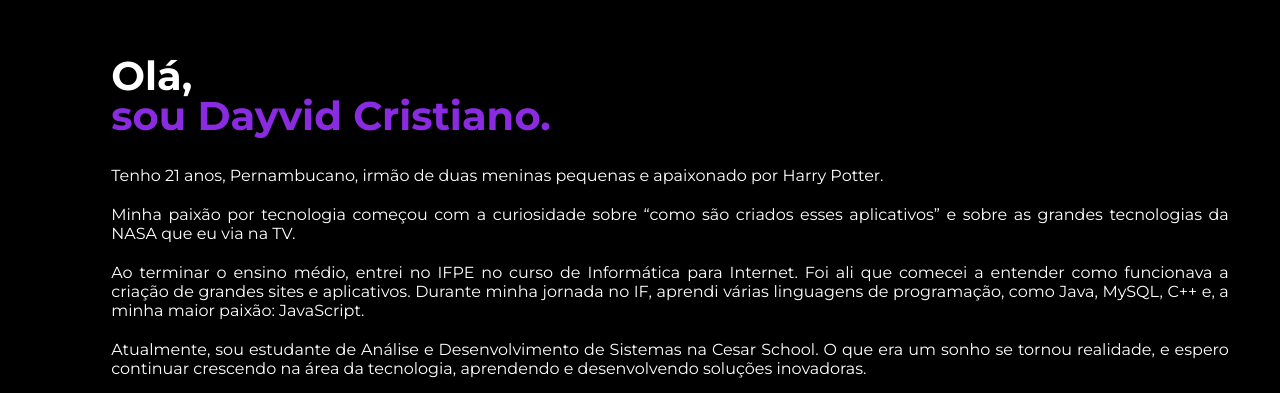
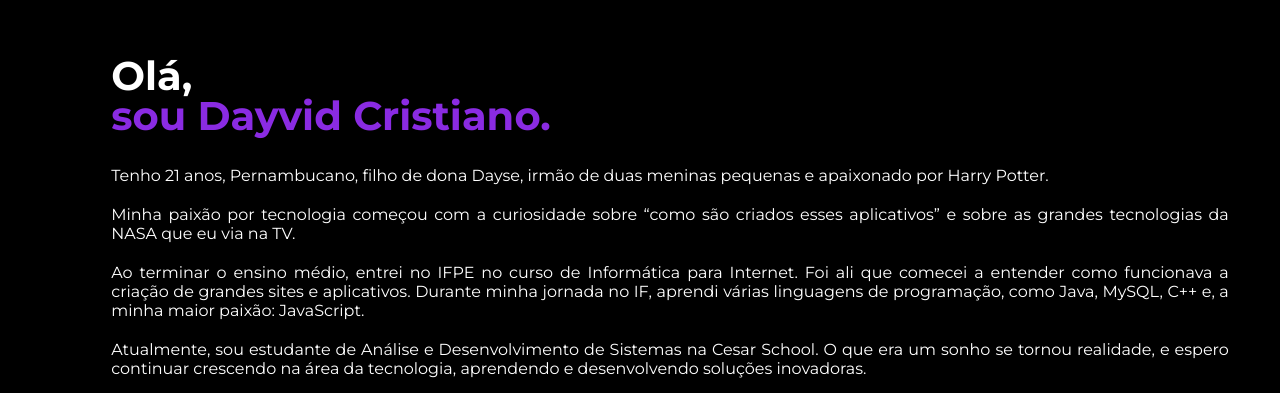
Before and after one commit to dayvidcristiano/portfolio, a plain HTML site: page index.html in a window 1280 px wide. Shown: the part 1218-1611 px from the top of the page. Drawn offline with nearby package versions, Linux system fonts and the light colour scheme.

Commit message:
atualizando

```diff
--- a/index.html
+++ b/index.html
@@ -138,7 +138,7 @@
                     <div class="text-sobre">
                         <h2>Olá, <span>sou Dayvid Cristiano.</span> </h2>
                         <p>
-                            Tenho 21 anos, Pernambucano, irmão de duas meninas pequenas e apaixonado por Harry
+                            Tenho 21 anos, Pernambucano, filho de dona Dayse, irmão de duas meninas pequenas e apaixonado por Harry
                             Potter.
 
                         </p>
```
